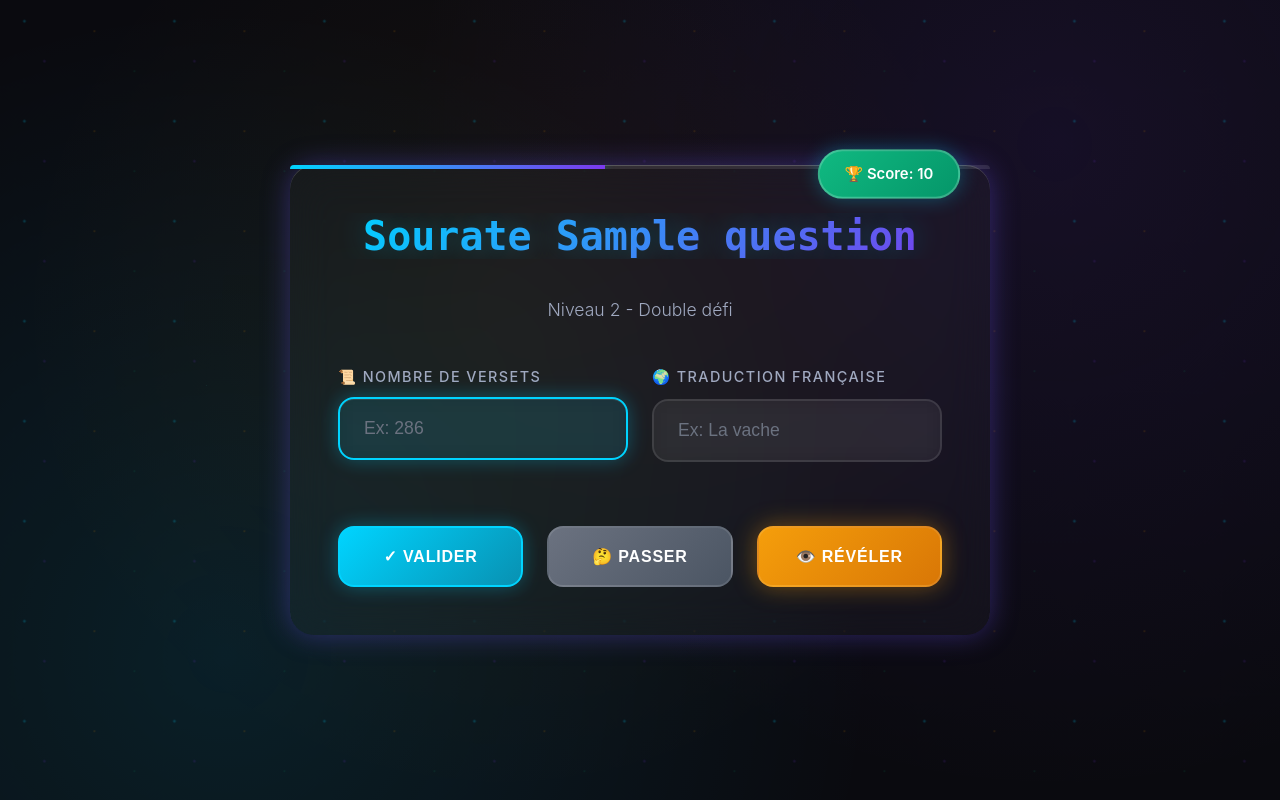
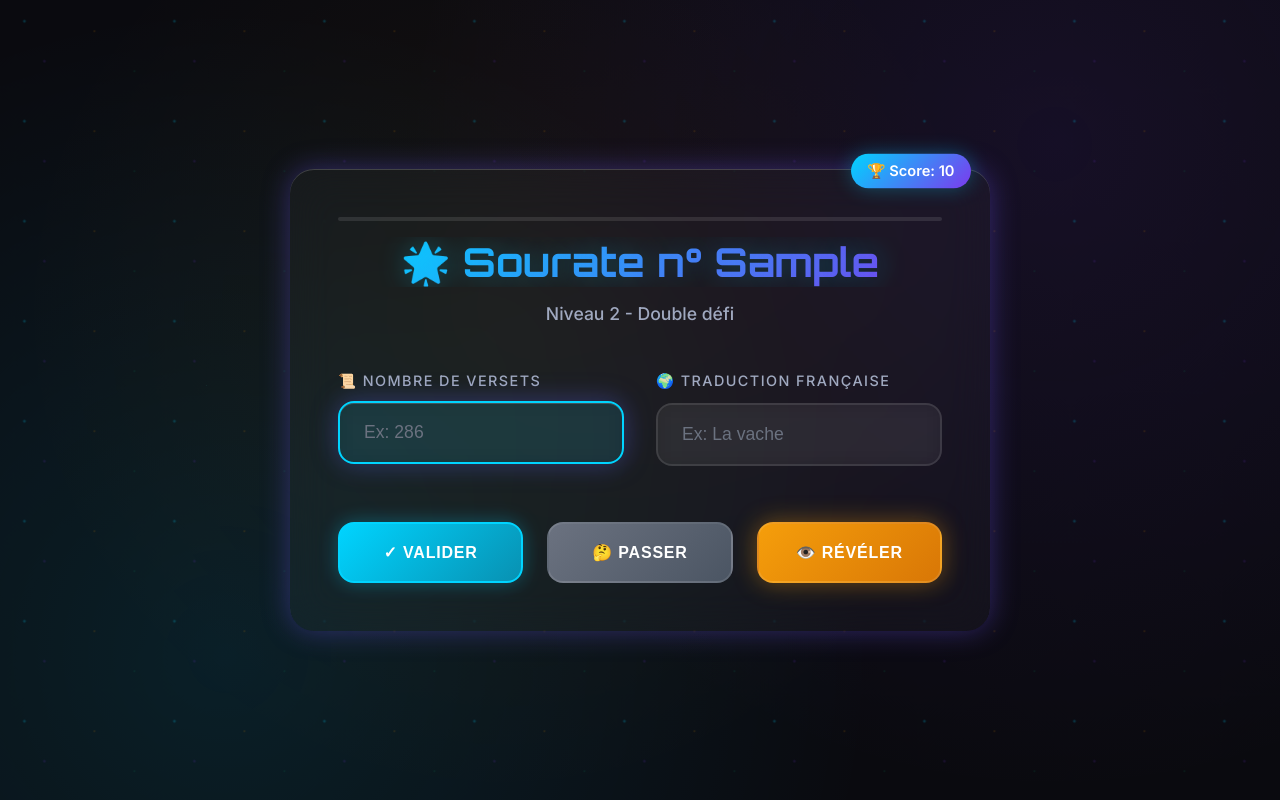
Before and after one commit to NezimK/QuizSuras, a Flask app: template templates/quiz_n2.html in a window 1280 px wide. Run offline with Flask 3, Linux system fonts and the light colour scheme; the template is opened without the code that fills it: most values are stand-ins (such as "Sample title", 1, 10 or a date in 2020).

Commit message:
add design and class

```diff
--- a/static/quiz_n2.css
+++ b/static/quiz_n2.css
@@ -68,24 +68,28 @@ body::after {
     100% { transform: translateY(0) translateX(0); }
 }
 
+/* Container principal */
 .main-container {
     min-height: 100vh;
     display: flex;
+    flex-direction: column;
     align-items: center;
     justify-content: center;
     padding: 2rem;
     position: relative;
 }
 
+/* Quiz container */
 .quiz-container {
+    width: 100%;
+    max-width: 700px;
     background: var(--bg-card);
     backdrop-filter: blur(20px);
     border-radius: 24px;
     padding: 3rem;
-    width: 100%; max-width: 700px;
-    position: relative;
     box-shadow: var(--glow-primary), inset 0 1px 0 rgba(255,255,255,0.1);
     animation: containerPulse 4s ease-in-out infinite;
+    position: relative;
 }
 
 @keyframes containerPulse {
@@ -93,237 +97,263 @@ body::after {
     50%  { box-shadow: var(--glow-secondary), inset 0 1px 0 rgba(255,255,255,0.2); }
 }
 
+/* Barre de progression */
 .progress-bar {
-    position: absolute;
-    top:0; left:0; right:0;
-    height:4px;
+    width: 100%;
+    height: 4px;
     background: rgba(255,255,255,0.1);
-    border-radius:24px 24px 0 0;
-    overflow:hidden;
+    border-radius: 2px;
+    margin-bottom: 1rem;
+    overflow: hidden;
 }
 
 .progress-fill {
-    height:100%;
-    background: linear-gradient(90deg,var(--primary),var(--secondary));
-    width:30%;
-    transition: width .8s ease;
-    box-shadow: 0 0 10px rgba(0,212,255,0.5);
+    height: 100%;
+    background: linear-gradient(90deg, var(--primary), var(--secondary));
+    width: 0%;
+    border-radius: 2px;
+    animation: progressGlow 2s ease-in-out infinite;
 }
 
-.score-badge {
-    position:absolute;
-    top:-15px; right:2rem;
-    background: linear-gradient(135deg,var(--success),#059669);
-    color:#fff;
-    padding:.8rem 1.5rem;
-    border-radius:50px;
-    font-weight:600;
-    font-size:.9rem;
-    box-shadow:var(--glow-primary);
-    border:2px solid rgba(255,255,255,0.2);
-    animation:scoreGlow 2s ease-in-out infinite;
+@keyframes progressGlow {
+    0%,100% { box-shadow: 0 0 10px rgba(0,212,255,0.5); }
+    50% { box-shadow: 0 0 20px rgba(124,58,237,0.5); }
 }
 
-@keyframes scoreGlow {
-    0%,100%{transform:scale(1);}
-    50%{transform:scale(1.05);}
+/* Badge de score */
+.score-badge {
+    position: absolute;
+    top: -15px;
+    right: 20px;
+    background: linear-gradient(135deg, var(--primary), var(--secondary));
+    color: white;
+    padding: 0.5rem 1rem;
+    border-radius: 20px;
+    font-weight: 600;
+    font-size: 0.9rem;
+    box-shadow: var(--glow-primary);
+    animation: badgePulse 3s ease-in-out infinite;
 }
 
+@keyframes badgePulse {
+    0%,100% { transform: scale(1); }
+    50% { transform: scale(1.05); }
+}
+
+/* Titre du quiz */
 .quiz-title {
-    font-family:'Orbitron',monospace;
-    font-size:2.5rem;
-    font-weight:700;
-    text-align:center;
-    margin-bottom:2.5rem;
-    background: linear-gradient(135deg,var(--primary),var(--secondary));
+    font-family: 'Orbitron', monospace;
+    font-size: 2.5rem;
+    font-weight: 700;
+    text-align: center;
+    margin-bottom: 1rem;
+    background: linear-gradient(135deg, var(--primary), var(--secondary));
     -webkit-background-clip: text;
     background-clip: text;
-    -webkit-text-fill-color:transparent;
-    text-shadow:0 0 30px rgba(0,212,255,.3);
-    animation:titleGlow 3s ease-in-out infinite;
+    -webkit-text-fill-color: transparent;
+    text-shadow: 0 0 30px rgba(0,212,255,.3);
+    animation: titleGlow 3s ease-in-out infinite;
 }
 
 @keyframes titleGlow {
-    0%,100%{filter:brightness(1);}
-    50%{filter:brightness(1.2);}
+    0%,100% { filter: brightness(1); }
+    50% { filter: brightness(1.2); }
 }
 
+/* Sous-titre */
 .quiz-subtitle {
-    text-align:center;
-    color:var(--text-secondary);
-    font-size:1.1rem;
-    margin-bottom:3rem;
-    font-weight:300;
+    text-align: center;
+    color: var(--text-secondary);
+    font-size: 1.1rem;
+    margin-bottom: 3rem;
+    font-weight: 500;
 }
 
+/* Conteneur formulaire */
 .form-container {
-    display:flex;
-    flex-direction:column;
-    gap:2rem;
+    animation: sectionSlideIn 0.8s ease-out;
 }
 
-.input-group {
-    position:relative;
+@keyframes sectionSlideIn {
+    from {
+        opacity: 0;
+        transform: translateY(30px) scale(0.95);
+    }
+    to {
+        opacity: 1;
+        transform: translateY(0) scale(1);
+    }
 }
 
-.input-label {
-    display:block;
-    font-size:.9rem;
-    font-weight:500;
-    color:var(--text-secondary);
-    margin-bottom:.8rem;
-    text-transform:uppercase;
-    letter-spacing:.1em;
+/* Grille dual input (2 inputs côte à côte) */
+.dual-input-grid {
+    display: grid;
+    grid-template-columns: 1fr 1fr;
+    gap: 2rem;
+    margin-bottom: 2rem;
 }
 
+/* Groupes d'inputs */
+.input-group {
+    position: relative;
+    margin-bottom: 1.5rem;
+}
+
+/* Labels */
+.input-label {
+    display: block;
+    font-size: 0.9rem;
+    font-weight: 500;
+    color: var(--text-secondary);
+    margin-bottom: 0.8rem;
+    text-transform: uppercase;
+    letter-spacing: 0.1em;
+}
+
+/* Inputs futuristes */
 .futuristic-input {
-    width:100%;
-    padding:1.2rem 1.5rem;
-    background:rgba(255,255,255,0.05);
-    border:2px solid rgba(255,255,255,0.1);
-    border-radius:16px;
-    color:var(--text-primary);
-    font-size:1.1rem;
-    font-weight:500;
-    transition:all .3s ease;
-    backdrop-filter:blur(10px);
+    width: 100%;
+    padding: 1.2rem 1.5rem;
+    background: rgba(255,255,255,0.05);
+    border: 2px solid rgba(255,255,255,0.1);
+    border-radius: 16px;
+    color: var(--text-primary);
+    font-size: 1.1rem;
+    font-weight: 500;
+    transition: all 0.3s ease;
+    backdrop-filter: blur(10px);
 }
 
 .futuristic-input:focus {
-    outline:none;
-    border-color:var(--primary);
-    background:rgba(0,212,255,0.1);
-    box-shadow:var(--glow-primary), inset 0 1px 0 rgba(255,255,255,0.1);
-    transform:translateY(-2px);
+    outline: none;
+    border-color: var(--primary);
+    background: rgba(0,212,255,0.1);
+    box-shadow: var(--glow-primary), inset 0 1px 0 rgba(255,255,255,0.1);
+    transform: translateY(-2px);
 }
 
 .futuristic-input::placeholder {
-    color:var(--text-muted);
+    color: var(--text-muted);
 }
 
+/* Grille des actions */
 .actions-grid {
-    display:grid;
-    grid-template-columns: repeat(3,1fr);
-    gap:1.5rem;
-    margin-top:2rem;
+    display: grid;
+    grid-template-columns: repeat(3, 1fr);
+    gap: 1.5rem;
+    margin-top: 2rem;
 }
 
+/* Boutons futuristes */
 .futuristic-btn {
-    position:relative;
-    padding:1.2rem 2rem;
-    border:none;
-    border-radius:16px;
-    font-size:1rem;
-    font-weight:600;
-    cursor:pointer;
-    transition:all .3s ease;
-    text-transform:uppercase;
-    letter-spacing:.05em;
-    overflow:hidden;
-    background:rgba(255,255,255,0.05);
-    color:var(--text-primary);
-    border:2px solid rgba(255,255,255,0.1);
-    backdrop-filter:blur(10px);
+    position: relative;
+    padding: 1.2rem 2rem;
+    border: none;
+    border-radius: 16px;
+    font-size: 1rem;
+    font-weight: 600;
+    cursor: pointer;
+    transition: all 0.3s ease;
+    text-transform: uppercase;
+    letter-spacing: 0.05em;
+    overflow: hidden;
+    background: rgba(255,255,255,0.05);
+    color: var(--text-primary);
+    border: 2px solid rgba(255,255,255,0.1);
+    backdrop-filter: blur(10px);
 }
 
 .futuristic-btn::before {
-    content:'';
-    position:absolute;
-    top:0; left:-100%;
-    width:100%; height:100%;
-    background:linear-gradient(90deg,transparent,rgba(255,255,255,0.2),transparent);
-    transition:left .5s;
+    content: '';
+    position: absolute;
+    top: 0;
+    left: -100%;
+    width: 100%;
+    height: 100%;
+    background: linear-gradient(90deg, transparent, rgba(255,255,255,0.2), transparent);
+    transition: left 0.5s;
 }
 
 .futuristic-btn:hover::before {
-    left:100%;
+    left: 100%;
 }
 
 .futuristic-btn:hover {
-    transform:translateY(-3px);
-    box-shadow:0 10px 30px rgba(0,0,0,0.3);
+    transform: translateY(-3px);
+    box-shadow: 0 10px 30px rgba(0,0,0,0.3);
 }
 
+/* Bouton primaire */
 .btn-primary {
-    background: linear-gradient(135deg,var(--primary),#0891b2);
-    border-color:var(--primary);
-    box-shadow:var(--glow-primary);
+    background: linear-gradient(135deg, var(--primary), #0891b2);
+    border-color: var(--primary);
+    box-shadow: var(--glow-primary);
 }
 
 .btn-primary:hover {
-    box-shadow:0 15px 35px rgba(0,212,255,0.4),0 5px 15px rgba(0,0,0,0.3);
+    box-shadow: 0 15px 35px rgba(0,212,255,0.4), 0 5px 15px rgba(0,0,0,0.3);
 }
 
+/* Bouton secondaire */
 .btn-secondary {
-    background: linear-gradient(135deg,var(--text-muted),#4b5563);
+    background: linear-gradient(135deg, var(--text-muted), #4b5563);
 }
 
 .btn-secondary:hover {
-    background: linear-gradient(135deg,#6b7280,#374151);
+    background: linear-gradient(135deg, #6b7280, #374151);
 }
 
+/* Bouton warning */
 .btn-warning {
-    background: linear-gradient(135deg,var(--warning),#d97706);
-    box-shadow:var(--glow-accent);
+    background: linear-gradient(135deg, var(--warning), #d97706);
+    box-shadow: var(--glow-accent);
 }
 
 .btn-warning:hover {
-    box-shadow:0 15px 35px rgba(245,158,11,0.4),0 5px 15px rgba(0,0,0,0.3);
+    box-shadow: 0 15px 35px rgba(245,158,11,0.4), 0 5px 15px rgba(0,0,0,0.3);
 }
 
+/* Section des réponses */
 .answer-section {
-    background:rgba(0,212,255,0.1);
-    border:2px solid rgba(0,212,255,0.3);
-    border-radius:20px;
-    padding:2rem;
-    margin-top:2rem;
-    backdrop-filter:blur(15px);
-    animation:answerSlideIn .6s ease-in-out;
+    background: linear-gradient(135deg, rgba(0,212,255,0.1), rgba(124,58,237,0.1));
+    border: 2px solid rgba(0,212,255,0.3);
+    border-radius: 24px;
+    padding: 2.5rem;
+    backdrop-filter: blur(20px);
+    box-shadow: var(--glow-primary), inset 0 1px 0 rgba(255,255,255,0.1);
+    margin-top: 2rem;
+    animation: sectionSlideIn 0.8s ease-out;
 }
 
-@keyframes answerSlideIn {
-    from{opacity:0;transform:translateY(20px) scale(.95);}
-    to{opacity:1;transform:translateY(0) scale(1);}
+.answer-section h3 {
+    color: var(--primary);
+    margin-bottom: 1.5rem;
+    font-size: 1.3rem;
+    font-weight: 600;
 }
 
-.quiz-container:hover {
-    transform:translateY(-5px);
-    transition:transform .3s ease;
+.answer-section p {
+    margin-bottom: 1rem;
+    padding: 1rem 1.5rem;
+    background: rgba(255,255,255,0.05);
+    border-radius: 12px;
+    border: 1px solid rgba(255,255,255,0.1);
+    font-size: 1.1rem;
 }
 
-/* Styles spécifiques au niveau 2 avec deux inputs */
-.dual-input-grid {
-    display: grid;
-    grid-template-columns: 1fr 1fr;
-    gap: 1.5rem;
+.answer-section p strong {
+    color: var(--primary);
+    font-weight: 600;
 }
 
-.dual-input-grid .input-group {
-    margin-bottom: 0;
+/* Effet hover sur le container */
+.quiz-container:hover {
+    transform: translateY(-5px);
+    transition: transform 0.3s ease;
 }
 
-/* Animation d'apparition pour les labels */
-.input-label {
-    animation: labelFadeIn 0.8s ease-in-out 0.3s both;
-}
-
-@keyframes labelFadeIn {
-    from { opacity: 0; transform: translateX(-10px); }
-    to { opacity: 1; transform: translateX(0); }
-}
-
-/* Effet de focus pour les deux inputs */
-.dual-input-grid .futuristic-input:focus {
-    z-index: 2;
-    position: relative;
-}
-
+/* Responsive */
 @media (max-width: 768px) {
-    .dual-input-grid {
-        grid-template-columns: 1fr;
-        gap: 1.5rem;
-    }
-
     .quiz-container {
         padding: 2rem;
     }
--- a/templates/quiz_n2.html
+++ b/templates/quiz_n2.html
@@ -5,6 +5,7 @@
     <meta name="viewport" content="width=device-width, initial-scale=1.0">
     <title>Quiz Futuriste - Niveau 2</title>
     <link rel="stylesheet" href="{{ url_for('static', filename='quiz_n2.css') }}">
+    <link href="https://fonts.googleapis.com/css2?family=Inter:wght@300;400;500;600;700&family=Orbitron:wght@400;700;900&display=swap" rel="stylesheet">
 </head>
 <body>
     <div class="main-container">
@@ -14,10 +15,19 @@
             </div>
             <div class="score-badge">🏆 Score: {{ score }}</div>
 
-            <h1 class="quiz-title typing-effect">Sourate {{ question.nom }}</h1>
+            <h1 class="quiz-title typing-effect">
+                {% if mode == "canonique" %}
+                    🌟 Sourate n° {{ question['ordre_canonique'] }}
+                {% else %}
+                    🌟 Sourate n° {{ question['ordre_chronologique'] }}
+                {% endif %}
+            </h1>
             <p class="quiz-subtitle">Niveau 2 - Double défi</p>
 
-            <form class="form-container" method="POST">
+            {% if request.form.get("action") != "voir_reponse" %}
+            <!-- Section Question (affichée par défaut) -->
+            <div class="form-container">
+                <form method="POST">
                     <!-- Grille avec deux inputs côte à côte -->
                     <div class="dual-input-grid">
                         <div class="input-group">
@@ -38,18 +48,19 @@
                         <button type="submit" name="action" value="voir_reponse" class="futuristic-btn btn-warning">👁️ Révéler</button>
                     </div>
                 </form>
-
-            {% if request.form.get("action") == "voir_reponse" %}
+            </div>
+            {% else %}
+            <!-- Section Réponse (remplace la section question) -->
             <div class="answer-section">
-                <h3 style="color: var(--primary); margin-bottom: 1rem;">💡 Réponses correctes :</h3>
-                <p style="margin-bottom: 0.5rem;"><strong>Nombre de versets :</strong> {{ question["versets"] }}</p>
-                <p style="margin-bottom: 1.5rem;"><strong>Traduction :</strong> {{ question["traduction"] }}</p>
+                <h3>💡 Réponses correctes :</h3>
+                <p><strong>Nombre de versets :</strong> {{ question["versets"] }}</p>
+                <p><strong>Traduction :</strong> {{ question["traduction"] }}</p>
 
                 <form method="POST">
                     <div class="actions-grid" style="margin-top: 1.5rem;">
                         <button type="submit" name="action" value="continuer" class="futuristic-btn btn-primary">➡️ Continuer</button>
                         <button type="submit" name="action" value="recommencer" class="futuristic-btn btn-secondary">🔄 Recommencer</button>
-                        <div></div>
+                        <div></div> <!-- Espace vide pour garder l'alignement -->
                     </div>
                 </form>
             </div>
@@ -57,6 +68,6 @@
         </div>
     </div>
 
-    <script src="{{ url_for('static', filename='script.js') }}"></script>
+    <script src="{{ url_for('static', filename='script2.js') }}"></script>
 </body>
 </html>
```
Also changed, not shown: other parts of static/quiz_n2.css (+41 -14 lines). Lines whose indentation alone changed are shown as unchanged.
